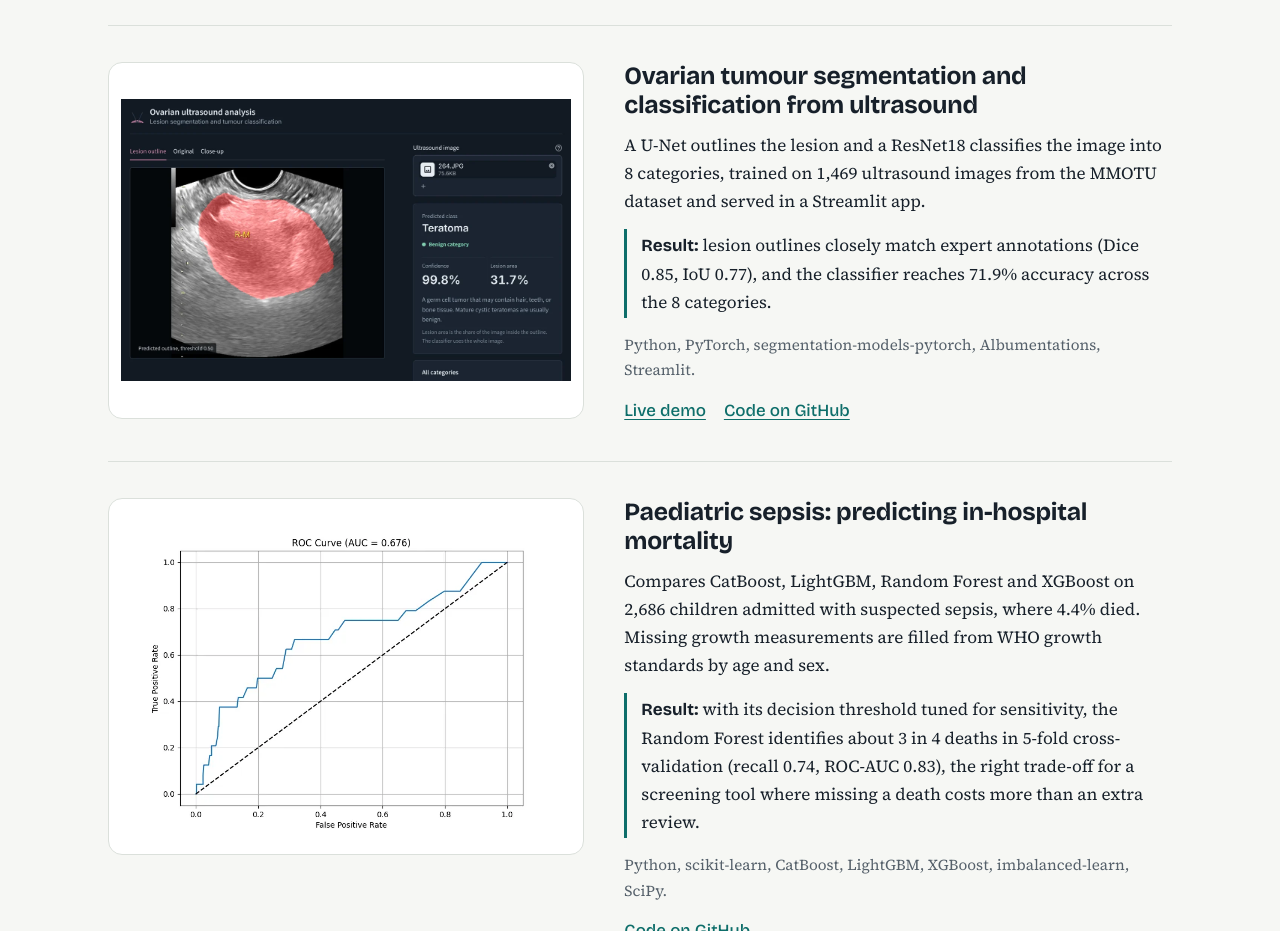
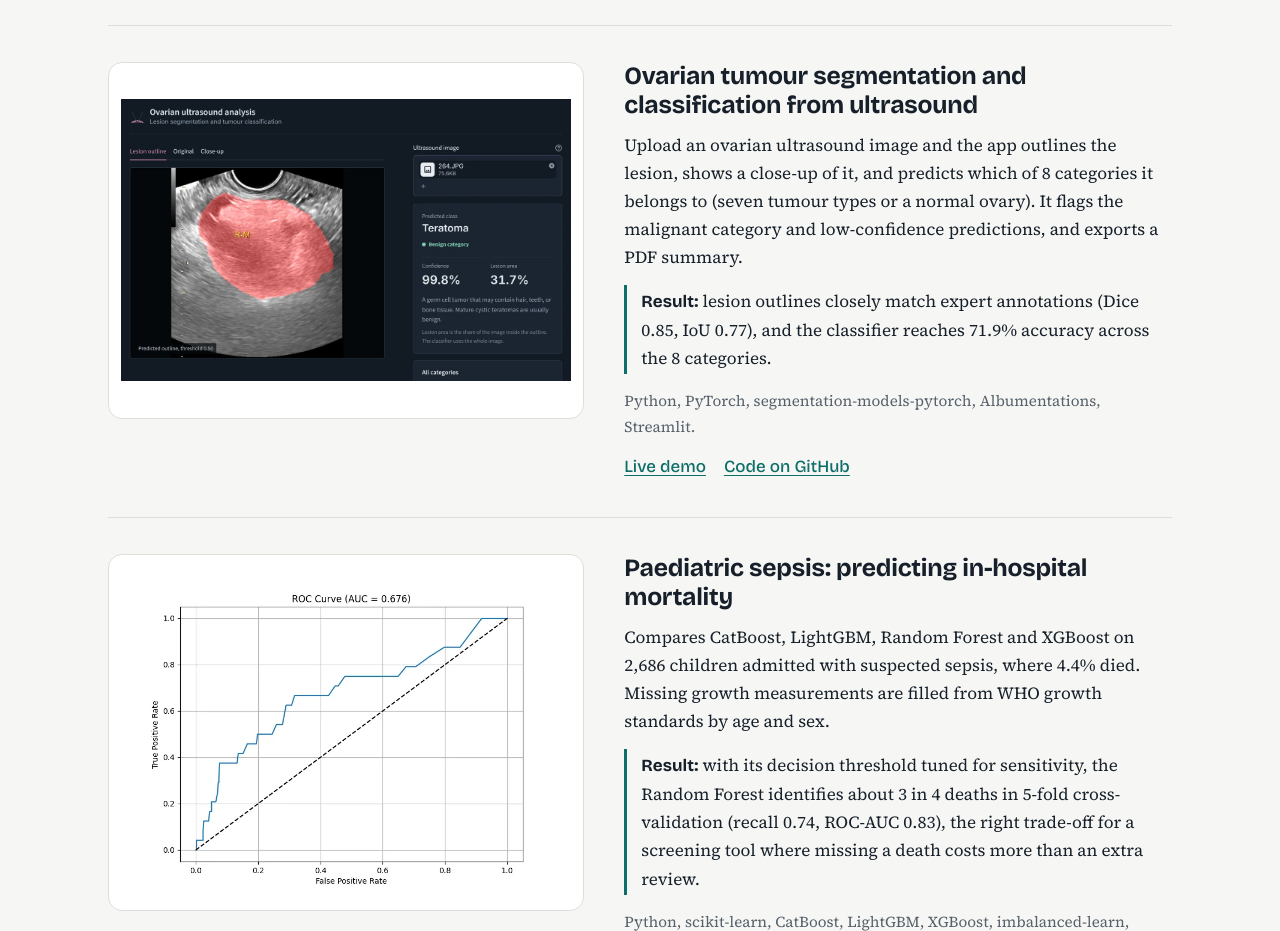
Before and after one commit to Betelhemgetachew/Betelhemgetachew.github.io, a plain HTML site: page index.html in a window 1280 px wide. Shown: the part 1300-2231 px from the top of the page. Drawn offline with nearby package versions, Linux system fonts and the light colour scheme.

Commit message:
Describe what the ovarian app does

```diff
--- a/index.html
+++ b/index.html
@@ -209,7 +209,7 @@
           <figure><img src="assets/img/ovarian.webp" alt="The ovarian ultrasound app showing a predicted lesion outline and a teratoma prediction at 99.8% confidence" loading="lazy" width="1200" height="753"></figure>
           <div>
             <h3>Ovarian tumour segmentation and classification from ultrasound</h3>
-            <p>A U-Net outlines the lesion and a ResNet18 classifies the image into 8 categories, trained on 1,469 ultrasound images from the MMOTU dataset and served in a Streamlit app.</p>
+            <p>Upload an ovarian ultrasound image and the app outlines the lesion, shows a close-up of it, and predicts which of 8 categories it belongs to (seven tumour types or a normal ovary). It flags the malignant category and low-confidence predictions, and exports a PDF summary.</p>
             <p class="finding"><strong>Result:</strong> lesion outlines closely match expert annotations (Dice 0.85, IoU 0.77), and the classifier reaches 71.9% accuracy across the 8 categories.</p>
             <p class="tools">Python, PyTorch, segmentation-models-pytorch, Albumentations, Streamlit.</p>
             <div class="links"><a href="https://ovarian-tumor-diagnosis.streamlit.app/" title="Free hosting: the first load can take up to a minute">Live demo</a><a href="https://github.com/Betelhemgetachew/Ovarian-Tumor-Segmentation-and-Classification-from-Ultrasound-Images">Code on GitHub</a></div>
```
